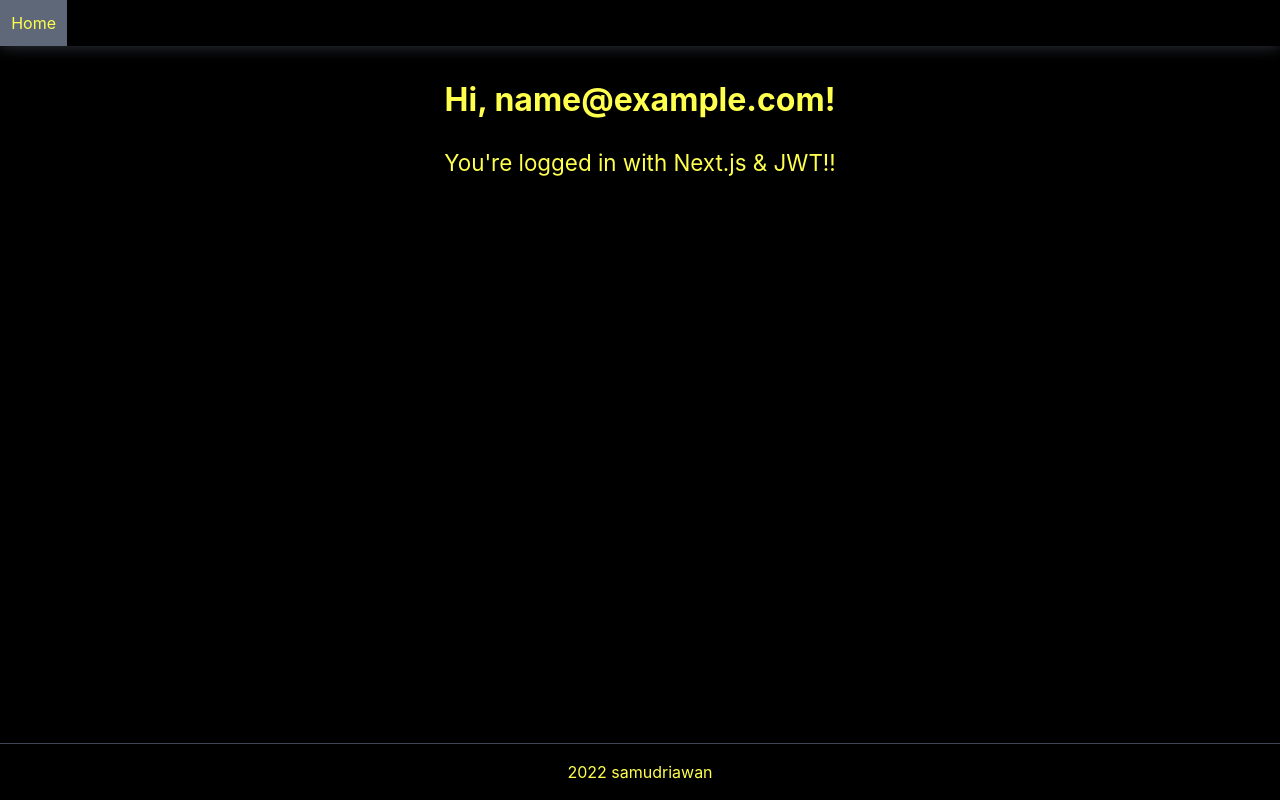
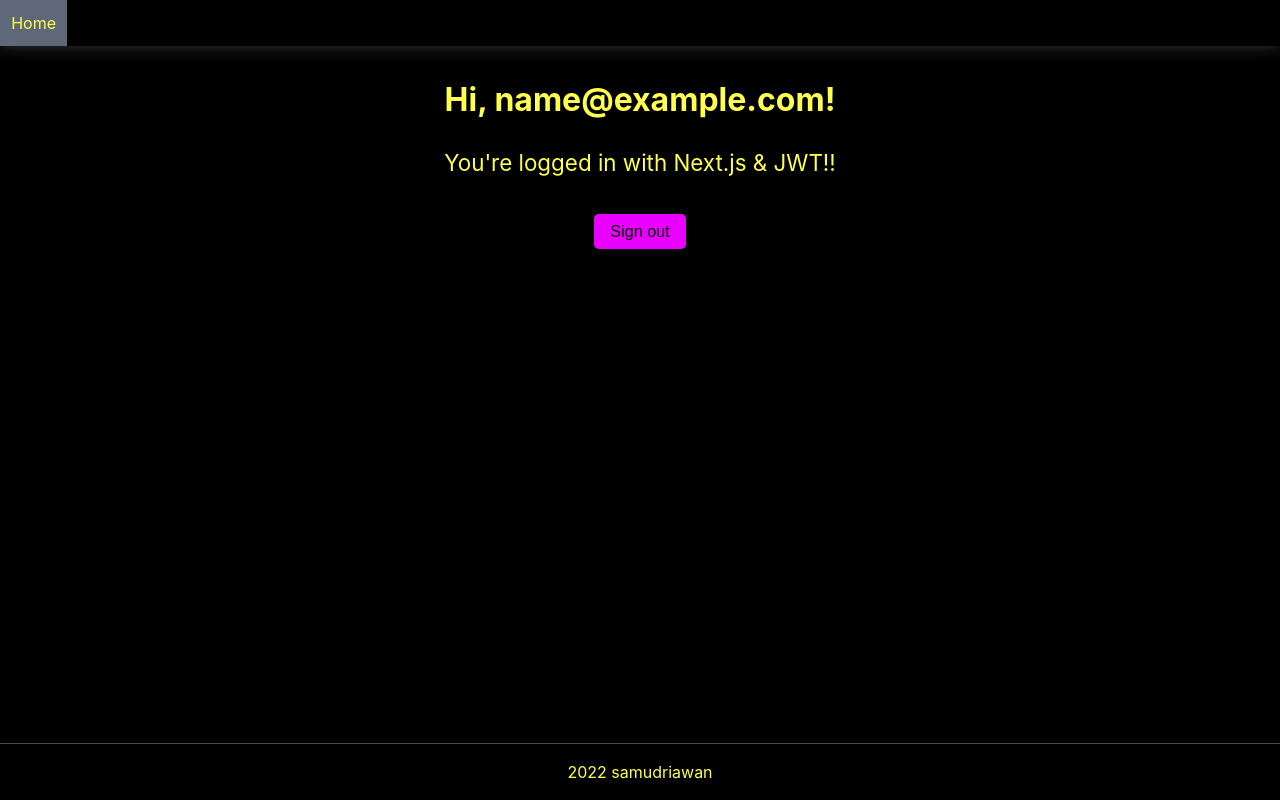
Before and after one commit to samudriawan/nextjs-jwt-auth, a Next.js app: page / in a window 1280 px wide. Built offline with nearby package versions, Linux system fonts and the light colour scheme; sample sign-in values are in the browser's storage.

Commit message:
add sign out button

```diff
--- a/src/pages/index.js
+++ b/src/pages/index.js
@@ -1,8 +1,9 @@
 import Head from 'next/head';
-import Link from 'next/link';
+import { useRouter } from 'next/router';
 
 export default function Home(props) {
 	const { user } = props;
+	const router = useRouter();
 
 	return (
 		<>
@@ -17,6 +18,18 @@ export default function Home(props) {
 				<h1>Hi, {user?.email}!</h1>
 				<p>You&apos;re logged in with Next.js & JWT!!</p>
 			</header>
+
+			<div className="home-content">
+				<button
+					onClick={() => {
+						localStorage.removeItem('user');
+						router.push('/');
+					}}
+					className="btn-logout"
+				>
+					Sign out
+				</button>
+			</div>
 		</>
 	);
 }
--- a/src/styles/globals.scss
+++ b/src/styles/globals.scss
@@ -84,6 +84,27 @@ main {
 	}
 }
 
+.home-content {
+	display: flex;
+	flex-direction: column;
+	align-items: center;
+
+	.btn-logout {
+		padding: 0.5em 1em;
+		margin: 0.7em 0;
+		font-size: 1.01rem;
+		border: none;
+		border-radius: 0.3em;
+		background-color: $clr-neon-magenta;
+		cursor: pointer;
+		transition: background-color 100ms ease-in-out;
+
+		&:hover {
+			background-color: $clr-shades-neon-magenta;
+		}
+	}
+}
+
 footer {
 	margin-top: auto;
 	padding: 1rem 0;
```
